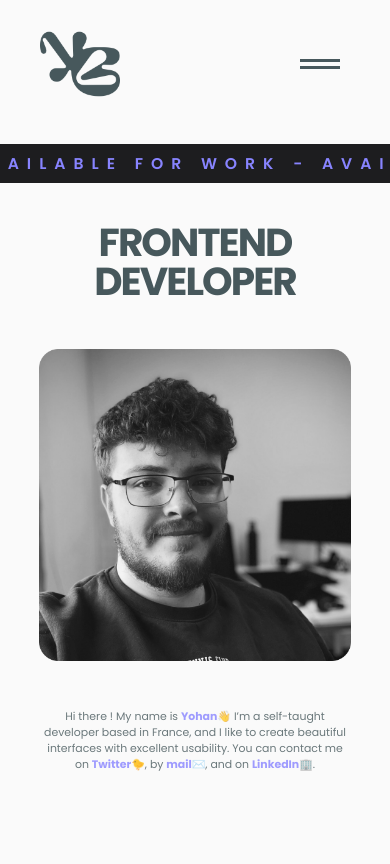
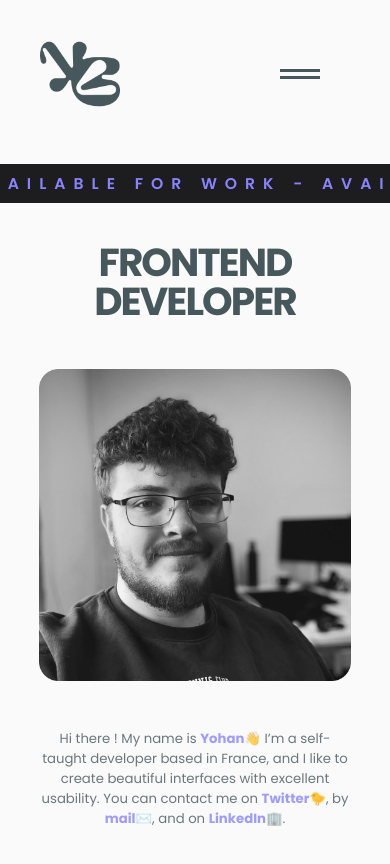
Before and after one commit to Raink31/my-portfolio, a Next.js app: page / in a window 390 px wide. Shown: the top 864 px of the page. Built offline with nearby package versions, Linux system fonts and the light colour scheme.

Commit message:
correction animation et placement

```diff
--- a/src/components/layout.module.scss
+++ b/src/components/layout.module.scss
@@ -85,14 +85,14 @@
         flex-direction: column;
         justify-content: flex-start;
         align-items: flex-start;
-        gap: 3rem;
+        gap: 4rem;
         padding: 9rem 0 0 3rem;
         position: absolute;
         z-index: 2;
         background-color: #fafafa;
         top: 0;
         right: 0;
-        width: 35%;
+        width: 50%;
         height: 300vh;
     }
 
@@ -111,7 +111,7 @@
     .nav a{
     color: #47585C;
     opacity: 70%;
-    font-size: 1.5em;
+    font-size: 1.2em;
     }
 
     /* Animation hamburger menu */
@@ -140,9 +140,8 @@
 
     .button {
     display: block;
-    position: fixed;
+    position: sticky;
     right: 0;
-    margin: 20px;
     width: 100px;
     height: 100px;
     background-color: transparent;
--- a/src/styles/Home.module.css
+++ b/src/styles/Home.module.css
@@ -193,7 +193,7 @@
     order: 2;
     margin: 0;
     text-align: center;
-    font-size: 2.8vw;
+    font-size: 3.4vw;
     max-width: 80%;
     margin-bottom: 4rem;
   }
```
